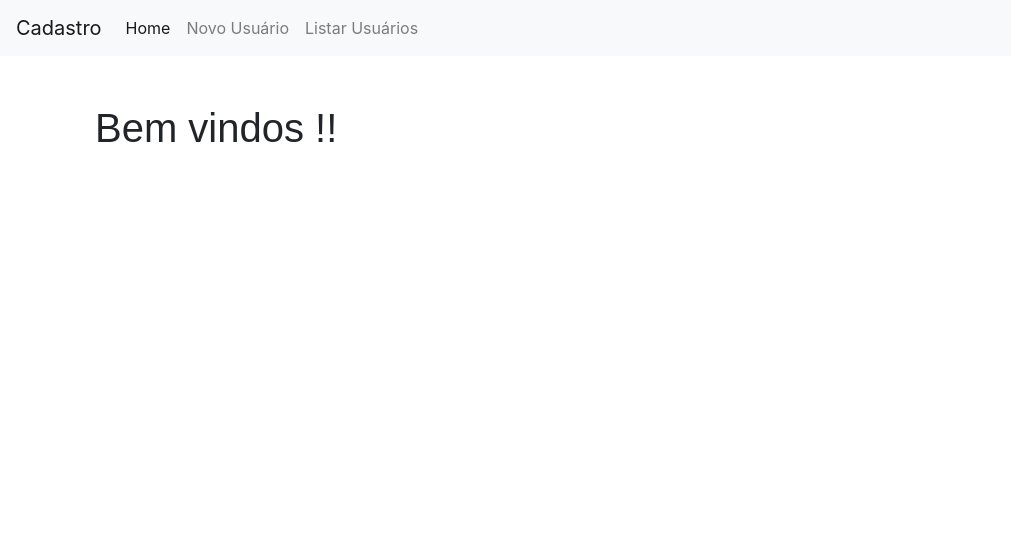
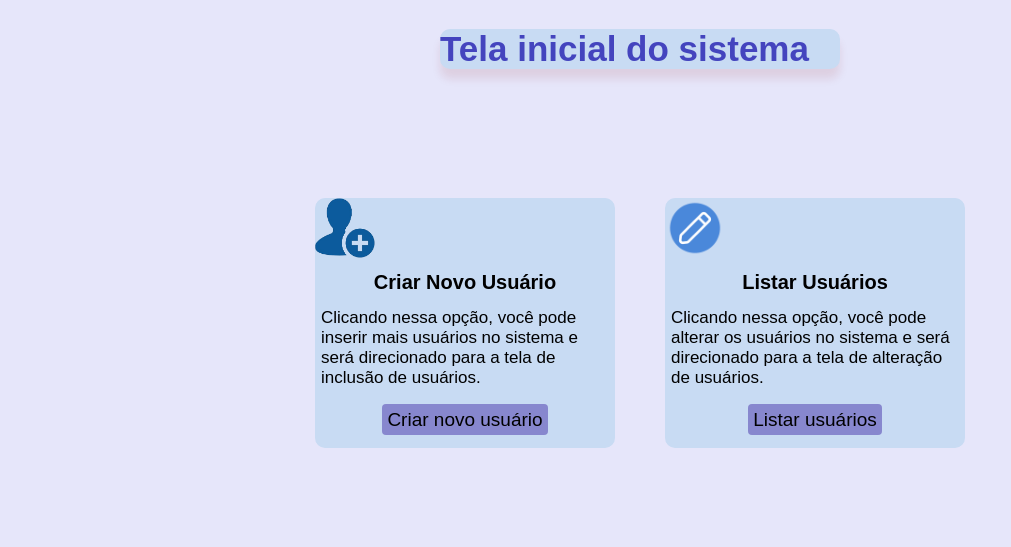
Before and after one commit to ViniciusBitencourt98/TelaCadastro, a PHP site: page / in a window 1280 px wide. Shown: the top 547 px of the page, without its empty margins (0-1011 px from the left). Run offline with PHP 8.4, Linux system fonts and the light colour scheme.

Commit message:
feature/crate tela home

```diff
--- a/css/style.css
+++ b/css/style.css
@@ -1,21 +1,97 @@
-.texto-menor{
-    font-size: 11px;
-    color: red;
-    font-family: sans-serif, Arial, Helvetica;
+body{
+    margin: 0;
+    background-color: #E6E6FA;
+    font-family: arial;
 }
-input{
-    font-family:  sans-serif;
-    font-size: 15px;
+.navbar{
+    display: flex;
+    justify-content: flex-start;
+    height: 30px;
+    background-color: #c8dbf3;
+    gap: 30px;
 }
-h1{
-    font-family: Arial, Helvetica, sans-serif;
-    font-size: 25px;
-    margin: 10px;
+.nav-link{
+    border: 0;
+    padding-inline: 15px;
+    text-decoration: none;
+    display: flex;
+    align-items: center;
+    background-color: rgb(135, 135, 206);
+    color: #000;
+    border-radius: 3px;
+    border: 1px solid #000;
+}
+.nav-link:hover{
+    background-color: rgb(85, 85, 156);
+}
+.titulo-home{
+    text-align: center;
+    padding: 0;
+    display: flex;
+    justify-content: center;
+    width: 100%;
+}
+.titulo{
+    display: flex;
+    flex-wrap: nowrap;
+    font-size: 35px;
+    color: rgb(68, 68, 190);
+    width: 400px;
+    background-color: #c8dbf3;
+    border-radius: 10px;
+    box-shadow: 0 10px 8px rgba(146, 15, 15, 0.1);
+}
+.menu{
+    display: flex;
+    height: 450px;
+    justify-content: center;
+    align-items: center;
+    gap: 50px;
+}
+.menu-1{
+
+    height: 250px;
+    width: 300px;
+    text-align: center;
+    border-radius: 10px;
+    background-color: #c8dbf3;
 
 }
-#listar{
-        margin-bottom: 30px;
+.menu-1:hover{
+    box-shadow: 50px 20px 20px rgba(245, 4, 4, 0.1);
 }
-th{
-    container: text-center;
+.menu-1 h1{
+    font-size: 20px;
+    font-family: arial;
+
 }
+.menu-logo{
+
+    height: 60px;
+    display: flex;
+    text-align: start;
+}
+.menu-1 p{
+    font-family: 'arial';
+    font-size: 17px;
+    height: 85px;
+    text-align:left;
+    margin: 6px;
+}
+.menu-1 a{
+    text-decoration: none;
+    padding: 5px;
+    margin: 8px;
+    border-radius: 4px;
+    background-color: rgb(135, 135, 206);
+    color: #000;
+    font-family: 'arial';
+    font-size: 19px;
+}
+.menu-1 a:hover{
+    background-color: rgb(85, 85, 156);
+}
+.area-botao{
+    height: 40px;
+    padding-top: 10px;
+}
--- /dev/null
+++ b/home.php
@@ -0,0 +1,19 @@
+    <div class="menu">
+        <div class="menu-1">
+            <div class="menu-logo">
+                <img src="image/logo-add.png" alt="Icone de adicionar usuário">
+            </div>
+            <h1>Criar Novo Usuário</h1>
+            <p>Clicando nessa opção, você pode inserir mais usuários no sistema e será direcionado para a tela de inclusão de usuários.</p>
+            <div class="area-botao">
+            <a href="?page=novo">Criar novo usuário</a>
+            </div>
+        </div>
+        <div class="menu-1">
+            <div class="menu-logo"><img src="image/logo-editar.png" alt="Icone de adicionar usuário"></div>
+            <h1>Listar Usuários</h1>
+            <p>Clicando nessa opção, você pode alterar os usuários no sistema e será direcionado para a tela de alteração de usuários.</p>
+            <div class="area-botao">
+                <a href="?page=listar">Listar usuários</a>
+            </div>
+    </div>
--- a/index.php
+++ b/index.php
@@ -1,43 +1,16 @@
 <!DOCTYPE html>
 <html lang="pt-BR">
   <head>
-
     <meta charset="utf-8">
     <meta name="viewport" content="width=device-width, initial-scale=1, shrink-to-fit=no">
-
-    <script src="https://code.jquery.com/jquery-3.6.0.min.js"></script>
-    <script src="https://cdnjs.cloudflare.com/ajax/libs/jquery.mask/1.14.16/jquery.mask.min.js"></script>
-    <link href="https://cdn.jsdelivr.net/npm/bootstrap-icons@1.8.1/font/bootstrap-icons.css" rel="stylesheet">
-    <link href="css/style.css" rel="stylesheet">
-    <link rel="stylesheet" href="https://cdn.jsdelivr.net/npm/bootstrap@4.3.1/dist/css/bootstrap.min.css" integrity="sha384-ggOyR0iXCbMQv3Xipma34MD+dH/1fQ784/j6cY/iJTQUOhcWr7x9JvoRxT2MZw1T" crossorigin="anonymous">
-    <script src="https://cdnjs.cloudflare.com/ajax/libs/jquery.mask/1.14.16/jquery.mask.min.js"></script>
-
-    <title>Cadastro de usuários</title>
+    <script src="js/script.js" ></script>
+    <link rel="stylesheet" href="css/style.css">
+    <title>Cadastro</title>
   </head>
   <body>
-  <nav class="navbar navbar-expand-lg navbar-light bg-light">
-  <a class="navbar-brand" href="#">Cadastro</a>
-  <button class="navbar-toggler" type="button" data-toggle="collapse" data-target="#navbarNav" aria-controls="navbarNav" aria-expanded="false" aria-label="Toggle navigation">
-    <span class="navbar-toggler-icon"></span>
-  </button>
-  <div class="collapse navbar-collapse" id="navbarNav">
-    <ul class="navbar-nav">
-      <li class="nav-item active">
-        <a class="nav-link" href="#">Home <span class="sr-only">(current)</span></a>
-      </li>
-      <li class="nav-item">
-        <a class="nav-link" href="?page=novo">Novo Usuário</a>
-      </li>
-      <li class="nav-item">
-        <a class="nav-link" href="?page=listar">Listar Usuários</a>
-      </li>
-    </ul>
-  </div>
-</nav>
-
-  <div class="container">
-    <div class="row">
-      <div class="col mt-5">
+  <nav class="titulo-home">
+        <h1 class="titulo">Tela inicial do sistema</h1>
+  </nav>
       <?php
       include("config.php");
       switch(@$_REQUEST["page"])
@@ -55,25 +28,13 @@
             include ("EditarUsuario.php");
             break;
             default;
-              echo "<h1>Bem vindos !!</h1>";
+            case "home":
+            include ("home.php");
+            break;
+
+            //echo "<h1>Bem vindos !!</h1>";
 
       }
   ?>
-      </div>
-    </div>
-  </div>
-    <script src="js/bootstrap.bundle.min.js" ></script>
-    <script>
-    $(document).ready(function(){
-        if($(document).ready <= 10){
-        $('#tel-1').mask('(00) 0000-0000');
-        $('#tel-2').mask('(00) 0000-0000');
-        }else {
-          $('#tel-1').mask('(00) 00000-0000');
-          $('#tel-2').mask('(00) 00000-0000');
-        }
-    });
-</script>
-
   </body>
 </html>
--- /dev/null
+++ b/js/script.js
@@ -0,0 +1,10 @@
+
+    $(document).ready(function(){
+        if($(document).ready <= 10){
+        $('#tel-1').mask('(00) 0000-0000');
+        $('#tel-2').mask('(00) 0000-0000');
+        }else {
+          $('#tel-1').mask('(00) 00000-0000');
+          $('#tel-2').mask('(00) 00000-0000');
+        }
+    });
```
Also changed, not shown: image/logo-add.png (added), image/logo-editar.png (added).
